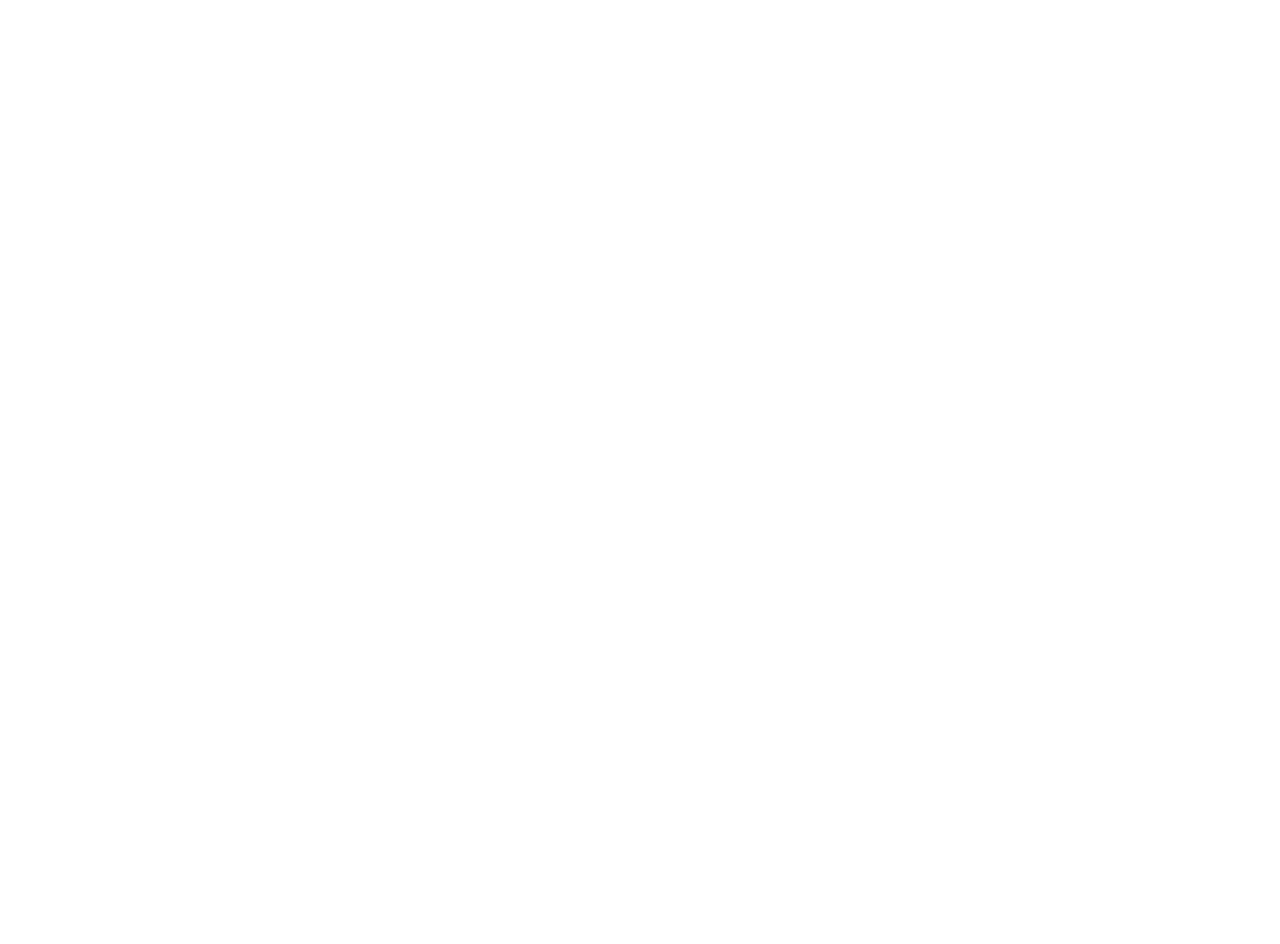
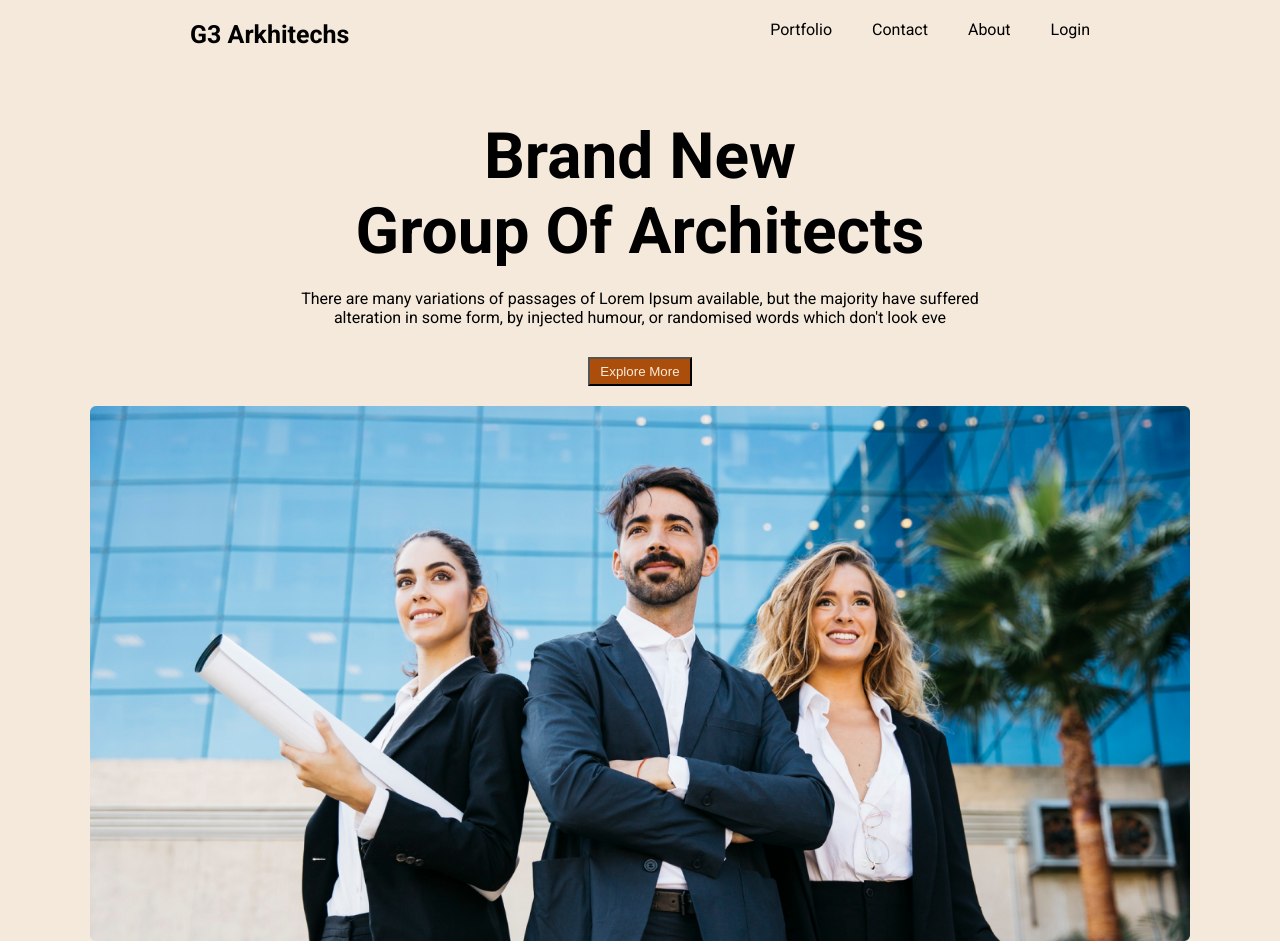
Before and after one commit to Ridoy-Arif/Practice-5, a plain HTML site: page index.html in a window 1280 px wide. Before the commit the page ends 800 px from the top, so only its background shows below. Drawn offline with Linux system fonts and the light colour scheme.

Commit message:
add some

```diff
--- a/index.html
+++ b/index.html
@@ -3,13 +3,40 @@
 <head>
     <meta charset="UTF-8">
     <meta name="viewport" content="width=device-width, initial-scale=1.0">
+
     <title>Document</title>
+    <link rel="preconnect" href="https://fonts.googleapis.com">
+<link rel="preconnect" href="https://fonts.gstatic.com" crossorigin>
+<link href="https://fonts.googleapis.com/css2?family=Noto+Sans:ital,wght@0,100..900;1,100..900&family=Raleway:ital,wght@0,100..900;1,100..900&family=Roboto:ital,wght@0,100;0,300;0,400;0,500;0,700;0,900;1,100;1,300;1,400;1,500;1,700;1,900&display=swap" rel="stylesheet">
+
     <link rel="stylesheet" href="style.css">
+
+
 </head>
-<body>
+<body class="roboto-regular ">
 
-    <header>
+    <header class="bg-color">
+        <nav class="nav-bar">
+            <h3 class="brand">G3 Arkhitechs</h3>
+            <ul class="nav-links">
+                <li class="nav-item">Portfolio</li>
+                <li class="nav-item">Contact</li>
+                <li class="nav-item">About</li>
+                <li class="nav-item">Login</li>
+            </ul>
+        </nav>
+        <div class="banner">
+            <div class="banner-content">
+                <h2>Brand New</h2>
+            <h2>Group Of Architects</h2>
+            <p>There are many variations of passages of Lorem Ipsum available, but the majority have suffered alteration in
+                some form, by injected humour, or randomised words which don't look eve</p>
+                <button class="btn-primary">Explore More</button>
+            </div>
 
+
+                <img src="./image/banner.png" alt="">
+        </div>
     </header>
 
     <main>
--- a/style.css
+++ b/style.css
@@ -0,0 +1,103 @@
+/* ---------global style---------- */
+
+*{
+    margin: 0;
+    padding: 0;
+    box-sizing: border-box;
+}
+.roboto-regular {
+    font-family: "Roboto", sans-serif;
+    font-weight: 400;
+    font-style: normal;
+  }
+
+
+  /* -----------nav section--------- */
+
+  .bg-color{
+
+    background-color: rgb(244, 233, 219);
+
+  }
+  .nav-bar{
+    display: flex;
+    justify-content: space-between;
+    padding:20px 100px;
+  }
+
+
+  .nav-bar .nav-links{
+    display: flex;
+    justify-content: center;
+    gap: 40px;
+  }
+
+  .nav-links .nav-item{
+    list-style: none;
+  }
+
+
+  .brand{
+    font-size: 25px;
+  }
+
+/* ------------banner part-------- */
+  .nav-bar , .banner{
+    width: 1100px;
+    margin: 0 auto;
+  }
+
+
+  .banner{
+    margin-top: 50px;
+  }
+
+
+  .banner h2{
+    text-align: center;
+    font-size: 4rem;
+  }
+
+  .banner p{
+    text-align: center;
+    margin-top: 20px;
+  }
+
+
+  .banner-content{
+    max-width: 700px;
+
+    margin: 0 auto;
+    margin-bottom: 20px;
+    text-align: center;
+  }
+
+
+
+  .banner img{
+    display:flex;
+    justify-content: center;
+    align-items: center;
+    width: 100%;
+    margin-bottom: 30px;
+  }
+
+
+  .btn-primary{
+    margin-top: 30px;
+    background-color: rgb(172, 78, 11);
+    padding:5px 10px;
+    color: antiquewhite;
+
+
+  }
+
+
+  @media screen and (max-width:576px) {
+
+    .nav-bar, .nav-links{
+        display: flex;
+        flex-direction: column;
+    }
+
+  }
```
